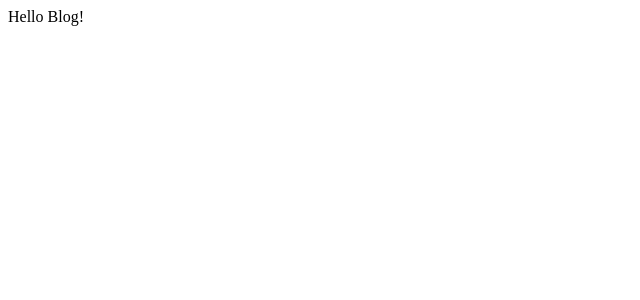
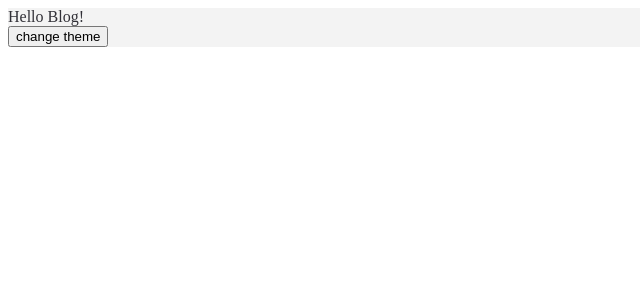
Before and after one commit to DmitriySoym/react-blog-app, a React (Create React App) app: page / in a window 1280 px wide. Shown: the top 300 px of the page, without its empty margins (0-640 px from the left). Built offline with nearby package versions, Linux system fonts and the light colour scheme.

Commit message:
feat(ui): add color themes in project

```diff
--- a/src/App.tsx
+++ b/src/App.tsx
@@ -1,3 +1,21 @@
+import { useEffect, useState } from "react";
+import { StyledApp } from "styles";
+
 export const App = () => {
-  return <div className="App">Hello Blog!</div>;
+  type Theme = "dark" | "light";
+  const [theme, setTheme] = useState<Theme>("light");
+  const handleTheme = () => {
+    setTheme((theme) => (theme === "light" ? "dark" : "light"));
+  };
+
+  useEffect(() => {
+    document.documentElement.setAttribute("theme", theme);
+  }, [theme]);
+
+  return (
+    <StyledApp className="App">
+      Hello Blog! <br />
+      <button onClick={handleTheme}>change theme</button>
+    </StyledApp>
+  );
 };
--- a/src/index.tsx
+++ b/src/index.tsx
@@ -1,10 +1,12 @@
 import React from "react";
 import ReactDOM from "react-dom/client";
 import { App } from "./App";
+import { GlobalStyle } from "ui/globalStyles";
 
 const root = ReactDOM.createRoot(document.getElementById("root") as HTMLElement);
 root.render(
   <React.StrictMode>
+    <GlobalStyle />
     <App />
   </React.StrictMode>,
 );
--- /dev/null
+++ b/src/styles.ts
@@ -0,0 +1,8 @@
+import styled from "styled-components";
+import { Color } from "ui";
+
+const StyledApp = styled.div`
+  background-color: ${Color.BACKGROUND};
+  color: ${Color.TEXT};
+`;
+export { StyledApp };
--- /dev/null
+++ b/src/ui/colors.ts
@@ -0,0 +1,5 @@
+export const enum Color {
+  BACKGROUND = "var(--background-color)",
+  TEXT = "var(--text-color)",
+  TEXT_GREY = "rgba(255, 255, 255, 0.5)",
+}
--- /dev/null
+++ b/src/ui/globalStyles.ts
@@ -0,0 +1,12 @@
+import { createGlobalStyle } from "styled-components";
+import { lightTheme, darkTheme } from "./";
+
+export const GlobalStyle = createGlobalStyle`
+html[theme="light"]{
+${lightTheme}
+}
+
+html[theme="dark"]{
+${darkTheme}
+}
+`;
--- /dev/null
+++ b/src/ui/index.ts
@@ -0,0 +1,4 @@
+import { Color } from "./colors";
+import { darkTheme, lightTheme } from "./theme";
+
+export { Color, lightTheme, darkTheme };
--- /dev/null
+++ b/src/ui/theme.ts
@@ -0,0 +1,11 @@
+import { css } from "styled-components";
+
+export const darkTheme = css`
+  --background-color: #313037;
+  --text-color: #ffffff;
+`;
+
+export const lightTheme = css`
+  --background-color: #f3f3f3;
+  --text-color: #313037;
+`;
```
